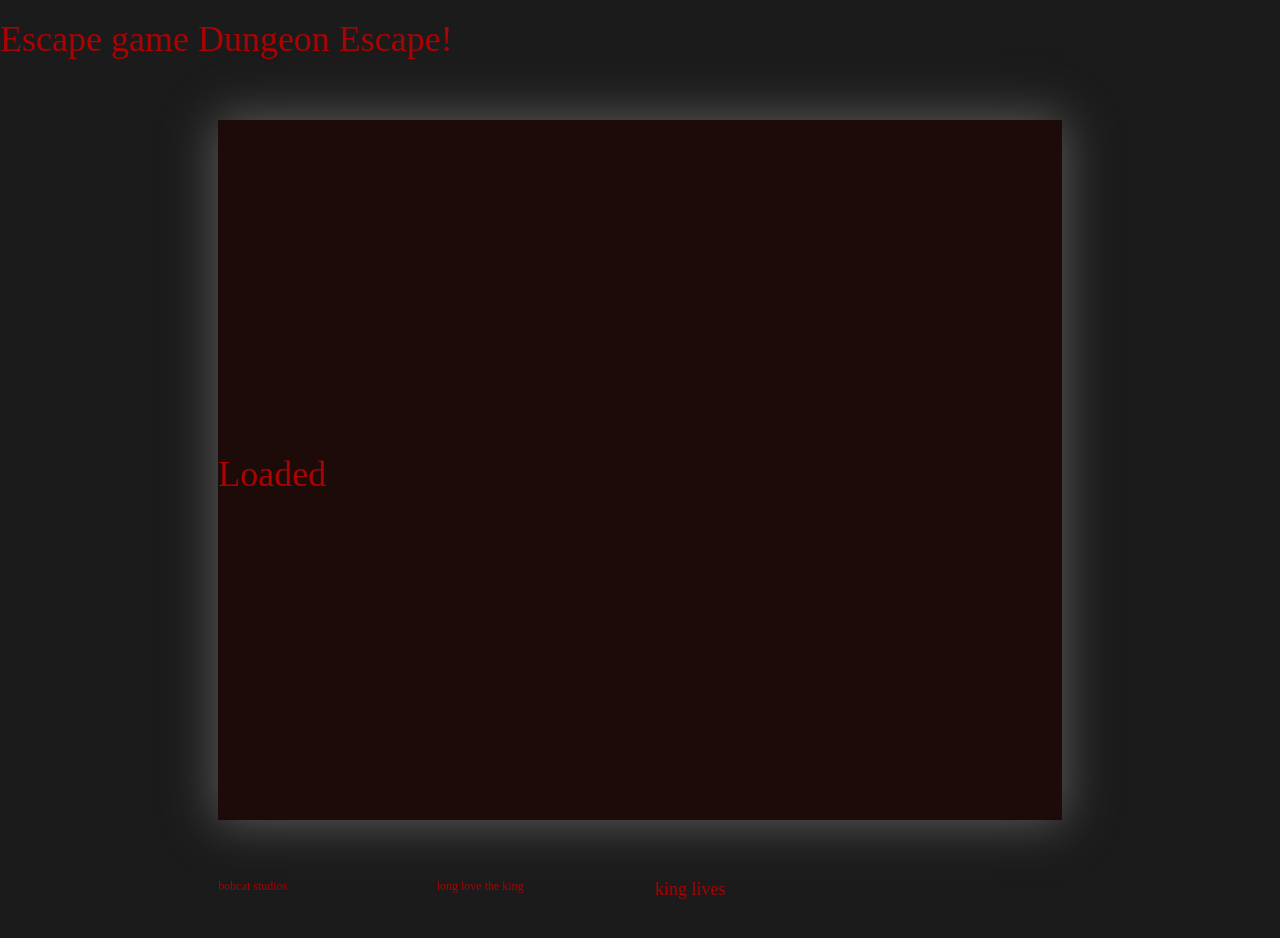
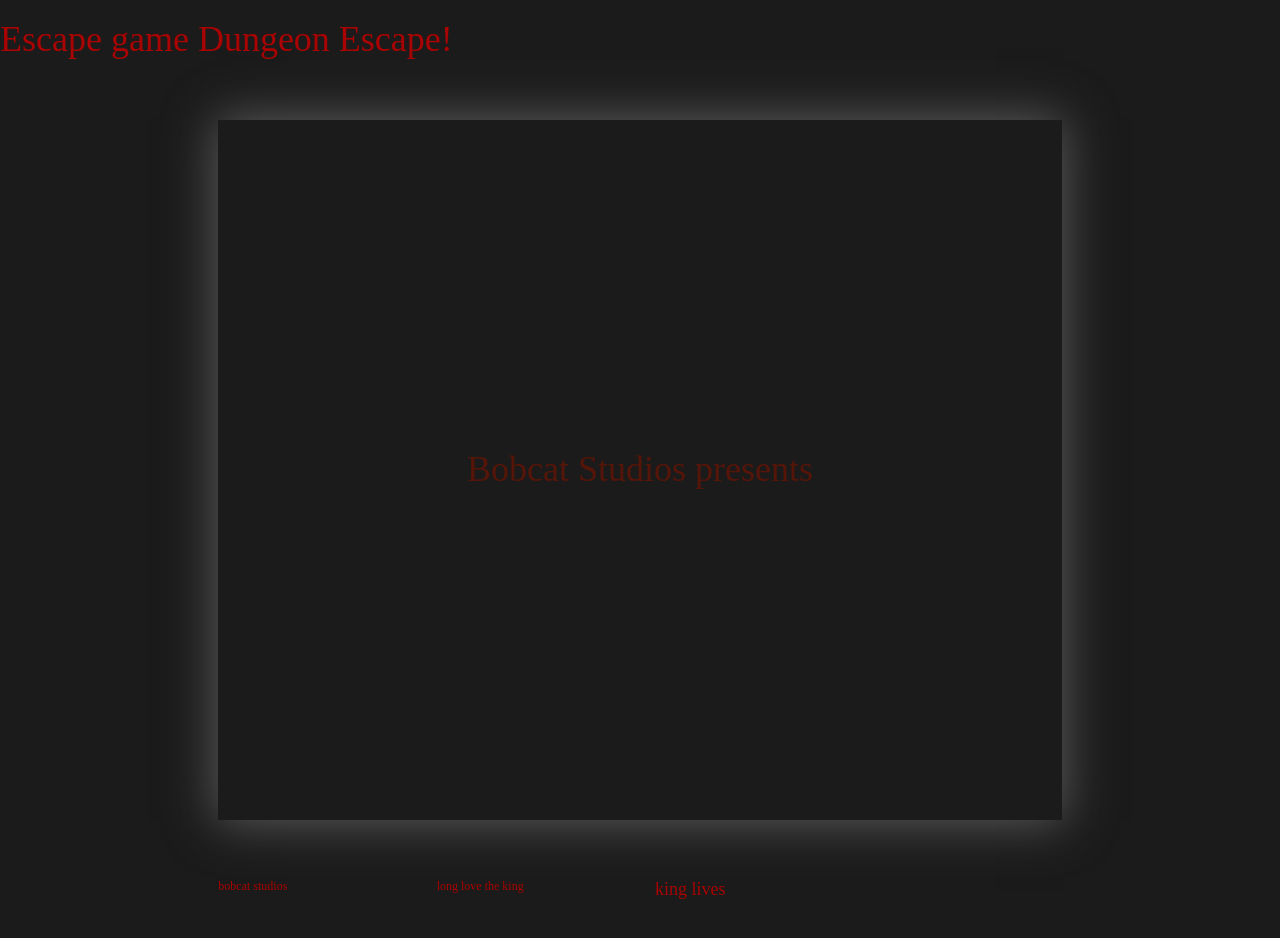
Before and after one commit to amalieas/p, an Angular app: page / in a window 1280 px wide. Shown: the top 938 px of the page. Built offline with nearby package versions, Linux system fonts and the light colour scheme; a web font is replaced by a local one.

Commit message:
Add observables and timers to intro text.

```diff
--- a/src/app/game/game.component.css
+++ b/src/app/game/game.component.css
@@ -18,39 +18,38 @@
     margin: auto;
 }
 
-.stage {
-    width: 100%;
-    max-height: 85vh;
-    min-height: 700px;
-    display: flex;
-    align-items: center;
-    align-content: center;
-    background-image:none !important;
-    background-color: #1b1b1b;
-    -webkit-animation: fadeIt 5s ease-in;
-    -moz-animation: fadeIt 5s ease-in;
-    -o-animation: fadeIt 5s ease-in;
-    animation: fadeIt 5s ease-in;
+.loader h1 {
+    margin: auto;
+    text-align: center;
+    color: #1b1b1b;
+    visibility: hidden;
+    -webkit-animation: fadeText 5s ease-in;
+    -moz-animation: fadeText 5s ease-in;
+    -o-animation: fadeText 5s ease-in;
+    animation: fadeText 5s ease-in;
 }
 
+.delay {
+    animation-delay: 5s;
+}
 
-@-webkit-keyframes fadeIt {
-    0%   { background-color: #1b1b1b; }
-    50%  { background-color: rgb(29, 6, 2); }
-    100% { background-color: #1b1b1b; }
+@-webkit-keyframes fadeText {
+    0%   { color: #1b1b1b; visibility: visible; }
+    50%  { color: rgb(106, 19, 3); visibility: visible;}
+    100% { color: #1b1b1b; visibility: hidden;}
 }
-@-moz-keyframes fadeIt {
-    0%   { background-color: #1b1b1b; }
-    50%  { background-color: rgb(29, 6, 2); }
-    100% { background-color: #1b1b1b; }
+@-moz-keyframes fadeText {
+    0%   { color: #1b1b1b; visibility: visible; }
+    50%  { color: rgb(106, 19, 3); visibility: visible;}
+    100% { color: #1b1b1b; visibility: hidden;}
 }
-@-o-keyframes fadeIt {
-    0%   { background-color: #1b1b1b; }
-    50%  { background-color: rgb(29, 6, 2); }
-    100% { background-color: #1b1b1b; }
+@-o-keyframes fadeText {
+    0%   { color: #1b1b1b; visibility: visible; }
+    50%  { color: rgb(106, 19, 3); visibility: visible;}
+    100% { color: #1b1b1b; visibility: hidden;}
 }
-@keyframes fadeIt {
-    0%   { background-color: #1b1b1b; }
-    50%  { background-color: rgb(29, 6, 2); }
-    100% { background-color: #1b1b1b; }
+@keyframes fadeText {
+    0%   { color: #1b1b1b; visibility: visible; }
+    50%  { color: rgb(106, 19, 3); visibility: visible;}
+    100% { color: #1b1b1b; visibility: hidden;}
 }
--- a/src/app/game/game.component.html
+++ b/src/app/game/game.component.html
@@ -1,11 +1,13 @@
 <div class="row game-container">
   <div class="col-md-8 col-md-offset-2">
     <div class="game">
-      <div class="loader" *ngIf="showLoader">
-        <app-spinner></app-spinner>
+      <div class="loader">
+        <app-spinner  *ngIf="showLoader"></app-spinner>
+        <h1 *ngIf="showPresenterText">Bobcat Studios presents</h1>
+        <h1 *ngIf="showGameTitleText" class="delay">Dungeon Escape</h1>
       </div>
-      <div class="stage" *ngIf="!showLoader">
-        <h1>Loaded</h1>
+      <div class="stage" >
+
       </div>
     </div>
   </div>
--- a/src/app/game/game.component.ts
+++ b/src/app/game/game.component.ts
@@ -11,8 +11,12 @@ import 'rxjs/add/observable/timer';
 
 export class GameComponent implements OnInit {
   private showLoader = true;
+  private showPresenterText = false;
+  private showGameTitleText = false;
   private subscription: Subscription;
-  private timer: Observable<any>;
+  private spinnerTimer: Observable<any>;
+  private presenterTimer: Observable<any>;
+  private gameTitleTimer: Observable<any>;
 
   ngOnInit() {
     this.setTimer();
@@ -20,9 +24,19 @@ export class GameComponent implements OnInit {
 
   public setTimer() {
     this.showLoader = true;
-    this.timer = Observable.timer(3000);
-    this.subscription = this.timer.subscribe(() => {
+    this.spinnerTimer = Observable.timer(3000);
+    this.subscription = this.spinnerTimer.subscribe(() => {
       this.showLoader = false;
+      this.showPresenterText = true;
+      this.presenterTimer = Observable.timer(5000);
+      this.presenterTimer.subscribe(() => {
+        this.showPresenterText = false;
+        this.showGameTitleText = true;
+        this.gameTitleTimer = Observable.timer(5000);
+        this.gameTitleTimer.subscribe(() => {
+          this.showGameTitleText = false;
+        });
+      });
     });
   }
 }
```
